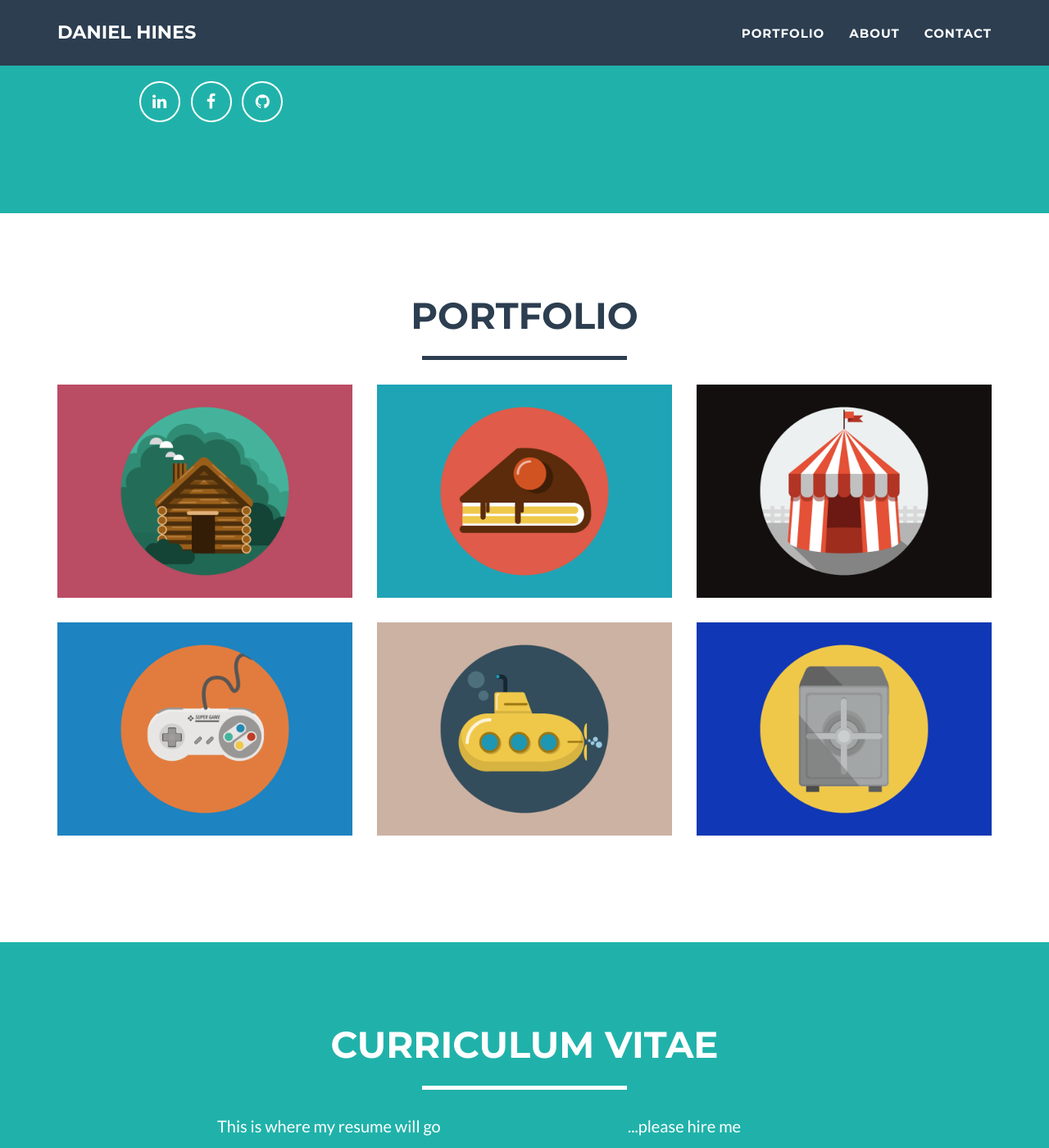
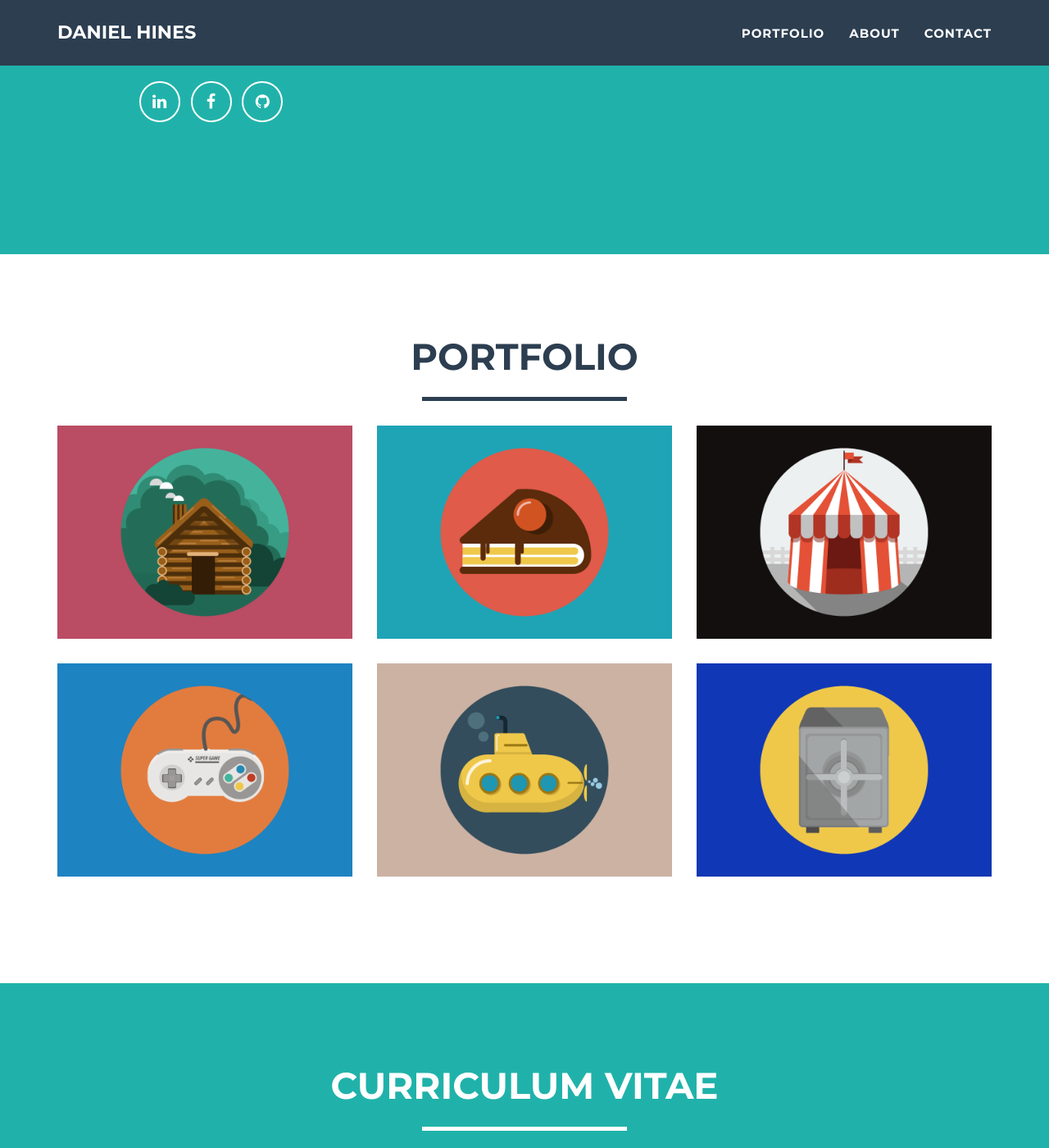
Before and after one commit to danielchines/danielchines.github.io, a Jekyll site: the page built from index.html, in a window 1280 px wide and 1400 px high, scrolled down 753 px. Shown: the whole window at 82% size. Built offline with Jekyll 4.4.1, drawn with Linux system fonts in a browser that asks for light colours.

Commit message:
Update main.css

```diff
--- a/_includes/css/main.css
+++ b/_includes/css/main.css
@@ -93,6 +93,10 @@ header .container {
 header img {
     display: block;
     margin: 0 auto 20px;
+}
+
+header .header-col {
+    margin-bottom: 50px;
 }
 
 header .intro-text .name {
```
